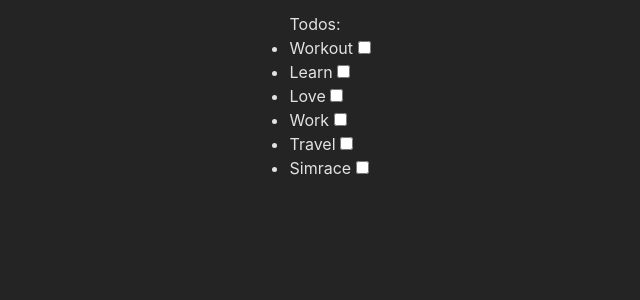
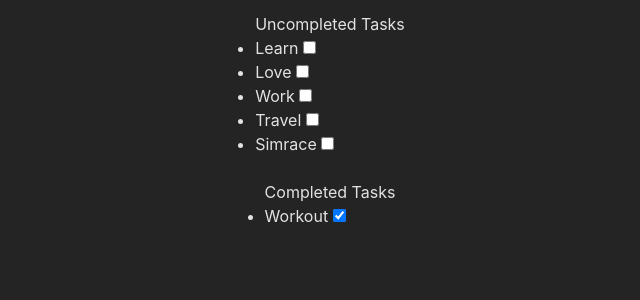
Before and after one commit to keyproco/dasboto, a Vue app: page / in a window 1280 px wide. Shown: the top 300 px of the page, without its empty margins (310-950 px from the left). Built offline with nearby package versions, Linux system fonts and the light colour scheme.

Commit message:
moved tasks to components

```diff
--- a/src/App.vue
+++ b/src/App.vue
@@ -1,69 +1,11 @@
 <script setup>
-import { ref, computed} from 'vue';
-  const todos = ref([
-  {
-    text: 'Workout',
-    completed: false,
-  },
-  {
-    text: 'Learn',
-    completed: false,
-    id: 1
-  },
-  {
-    text: 'Love',
-    completed: false,
-    id: 2
-  },
-  {
-    text: 'Work',
-    completed: false,
-    id: 3
-  },
-  {
-    text: 'Travel',
-    completed: false,
-    id: 4
-  },
-  {
-    text: 'Simrace',
-    completed: false,
-    id: 5
-  },
-]);
 
+import Tasks from './components/Tasks.vue'
 
-const completedTodos = computed(() => {
-  return todos.value.filter(todo => todo.completed)
-});
-
-const wipTodos = computed(() => {
-  return todos.value.filter(todo => ! todo.completed)
-});
 </script>
 
 <template>
-  <section class="h-full grid place-items-center">
-    <div v-show="wipTodos.length" class="p-3">
-      <h1 class="front-bold" >Todos:</h1>
-      <ul class="list-disc">
-        <li v-for="todo in wipTodos" :key="todo.id">
-          {{ todo.text }}
-          <input type="checkbox" v-model="todo.completed" :key="todo.id"/>
-        </li>
-      </ul>
-
-    </div>
-    <div v-show="completedTodos.length"  class="p-3">
-      <h1 class="front-bold" >Completed Tasks:</h1>
-      <ul class="list-disc">
-        <li v-for="todo in completedTodos" :key="todo.id">
-          {{ todo.text }}
-          <input type="checkbox" v-model="todo.completed" />
-        </li>
-      </ul>
-    </div>
-  </section>
+    <Tasks></Tasks>
 </template>
 
 <style scoped>
--- /dev/null
+++ b/src/components/Task.vue
@@ -0,0 +1,21 @@
+<script setup>
+
+import { defineProps } from 'vue';
+
+const taskComponent = defineProps({
+    tasks: Array,
+});
+
+</script>
+
+<template>
+
+    <li v-for="task in tasks" :key="task.id">
+        {{ task.text }}
+        <input type="checkbox" v-model="task.completed" :key="task.id"/>
+    </li>
+</template>
+
+<style scoped>
+
+</style>
--- /dev/null
+++ b/src/components/TaskList.vue
@@ -0,0 +1,26 @@
+<script setup>
+
+import { defineProps } from 'vue';
+
+import Task from './Task.vue'
+
+const taskList = defineProps({
+    tasks: Array,
+    title: String
+});
+</script>
+
+<template>
+    <section class="h-full grid place-items-center">
+        <div v-show="tasks.length" class="p-3">
+            <h1 class="front-bold" >{{ title }}</h1>
+            <ul class="list-disc">
+                <Task :tasks="tasks"></Task>
+            </ul>
+        </div>
+    </section>
+</template>
+
+<style scoped>
+
+</style>
--- /dev/null
+++ b/src/components/Tasks.vue
@@ -0,0 +1,59 @@
+<script setup>
+
+import { ref, computed} from 'vue';
+
+import TaskList from './TaskList.vue';
+
+  const tasks = ref([
+  {
+    text: 'Workout',
+    completed: true,
+  },
+  {
+    text: 'Learn',
+    completed: false,
+    id: 1
+  },
+  {
+    text: 'Love',
+    completed: false,
+    id: 2
+  },
+  {
+    text: 'Work',
+    completed: false,
+    id: 3
+  },
+  {
+    text: 'Travel',
+    completed: false,
+    id: 4
+  },
+  {
+    text: 'Simrace',
+    completed: false,
+    id: 5
+  },
+]);
+
+
+const completedTasks = computed(() => {
+	return tasks.value.filter(task => task.completed)
+});
+
+
+const wipTasks = computed(() => {
+	return tasks.value.filter(task => ! task.completed)
+});
+
+
+</script>
+
+<template>
+	<TaskList :tasks="wipTasks" title="Uncompleted Tasks" />
+	<TaskList :tasks="completedTasks" title="Completed Tasks" />
+</template>
+
+<style scoped>
+
+</style>
```
